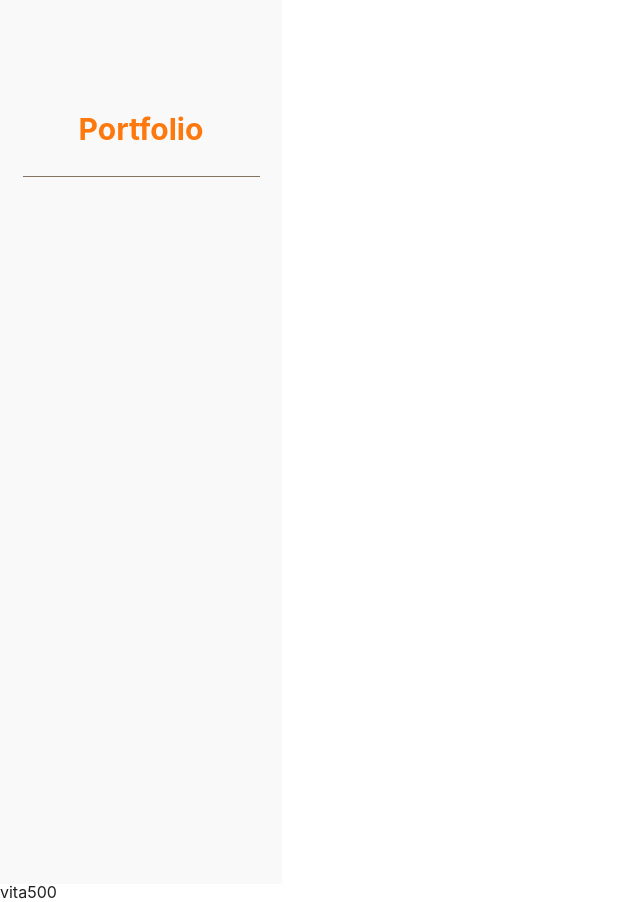
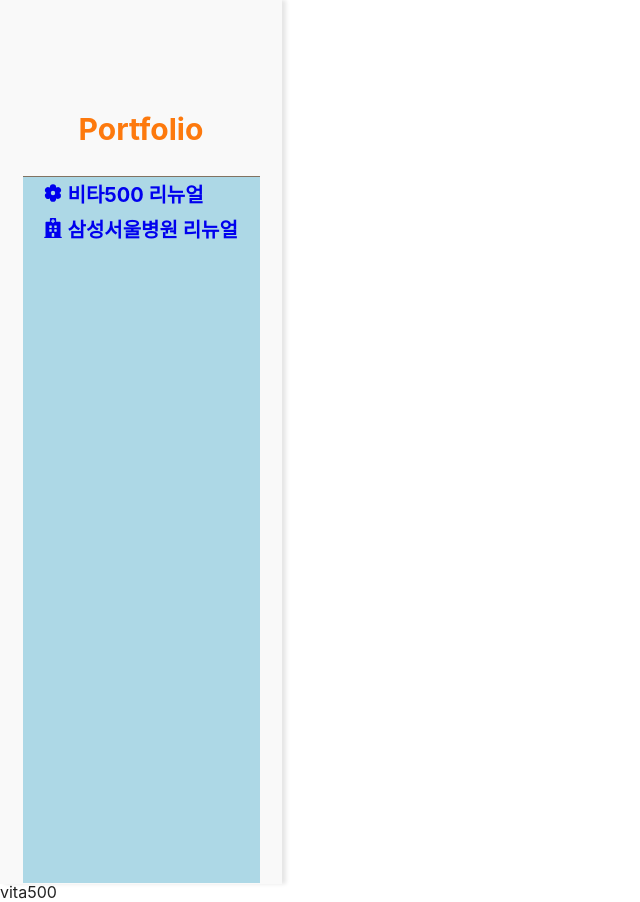
Before and after one commit to hyeeons/portfolio, a React (Create React App) app: page /vita500 in a window 1280 px wide. Shown: the whole page, without its empty margins (0-640 px from the left). Built offline with nearby package versions, Linux system fonts and the light colour scheme; a web font is replaced by a local one.

Commit message:
gnb작업중

```diff
--- a/package.json
+++ b/package.json
@@ -8,6 +8,7 @@
     "@testing-library/user-event": "^13.5.0",
     "react": "^18.2.0",
     "react-dom": "^18.2.0",
+    "react-icons": "^5.0.1",
     "react-router-dom": "^6.22.1",
     "react-scripts": "5.0.1",
     "styled-components": "^6.1.8",
--- a/src/assets/scss/common/_reset.scss
+++ b/src/assets/scss/common/_reset.scss
@@ -318,3 +318,23 @@ legend {
     content: "";
   }
 }
+
+.link {
+  text-decoration: none;
+  box-shadow: none;
+  //   color: inherit;
+}
+
+.link:hover {
+  text-decoration: none;
+  border: none;
+}
+
+.link:focus {
+  box-shadow: none;
+}
+
+.link:active {
+  box-shadow: none;
+  //   color: inherit;
+}
--- /dev/null
+++ b/src/components/layout/Gnb.jsx
@@ -0,0 +1,77 @@
+import { PiFlowerFill } from "react-icons/pi";
+import { FaHospital } from "react-icons/fa";
+import styled from "styled-components";
+import { Link } from "react-router-dom";
+import theme from "../../themes/theme";
+
+const Gnb = () => {
+  const MenuArr = [
+    { path: "/vita500", icon: <PiFlowerFill />, text: "비타500 리뉴얼" },
+    {
+      path: "/samsunghospital",
+      icon: <FaHospital />,
+      text: "삼성서울병원 리뉴얼",
+    },
+  ];
+  return (
+    <GnbWrap>
+      <div className="header">
+        <h1>Portfolio</h1>
+      </div>
+      <div className="menuWrap">
+        {MenuArr.map((item, index) => (
+          <div className="menu-box" key={index}>
+            <Link to={item.path} className="link">
+              <div className="menu menu-icon">{item.icon}</div>
+              <div className="menu menu-text">{item.text}</div>
+            </Link>
+          </div>
+        ))}
+      </div>
+    </GnbWrap>
+  );
+};
+const GnbWrap = styled.div`
+  background-color: ${theme.colors.grayF9};
+  width: 282px;
+  height: 100vh;
+  padding-top: 84px;
+  box-shadow: 4px 0px 4px rgba(0, 0, 0, 0.1);
+
+  .header {
+    width: 237px;
+    height: 92px;
+    margin: 0 auto;
+    border-bottom: 1px solid ${theme.colors.gnbLine};
+  }
+  h1 {
+    font-size: 30px;
+    font-weight: 700;
+    text-align: center;
+    padding: 30px 0;
+    color: ${theme.colors.orangeVita};
+  }
+  .menuWrap {
+    background: lightblue;
+    width: 237px;
+    height: 706px;
+    margin: 0 auto;
+  }
+  .menu-box {
+  }
+
+  .link {
+    height: 35px;
+    padding: 0 20px;
+    display: flex;
+    gap: 5px;
+    align-items: center;
+    cursor: pointer;
+  }
+  .menu {
+    font-size: 20px;
+    font-weight: 700;
+  }
+`;
+
+export default Gnb;
--- a/src/components/layout/Layout.jsx
+++ b/src/components/layout/Layout.jsx
@@ -1,6 +1,7 @@
 import { Outlet } from "react-router-dom";
 import styled from "styled-components";
 import theme from "../../themes/theme";
+import Gnb from "./Gnb";
 
 const Layout = () => {
   return (
@@ -13,33 +14,10 @@ const Layout = () => {
 export const PfLayout = () => {
   return (
     <>
-      <GnbWrap>
-        <div className="header">
-          <h1>Portfolio</h1>
-        </div>
-      </GnbWrap>
+      <Gnb />
       <Outlet />
     </>
   );
 };
 
-const GnbWrap = styled.div`
-  background-color: ${theme.colors.grayF9};
-  width: 282px;
-  height: 100vh;
-  padding-top: 84px;
-  .header {
-    width: 237px;
-    height: 92px;
-    margin: 0 auto;
-    border-bottom: 1px solid ${theme.colors.gnbLine};
-  }
-  h1 {
-    font-size: 1.875rem;
-    font-weight: 700;
-    text-align: center;
-    padding: 30px 0;
-    color: ${theme.colors.orangeVita};
-  }
-`;
 export default Layout;
--- a/src/themes/style.js
+++ b/src/themes/style.js
@@ -1,12 +1,18 @@
 import { createGlobalStyle } from "styled-components";
+import theme from "./theme";
 
 const GlobalStyle = createGlobalStyle`
 body {
-	color: #222;
+	color: ${theme.colors.txtdefault};
 	font-family: "Pretendard Variable", Pretendard, -apple-system,
     BlinkMacSystemFont, system-ui, Roboto, "Helvetica Neue", "Segoe UI",
     "Apple SD Gothic Neo", "Noto Sans KR", "Malgun Gothic", "Apple Color Emoji",
     "Segoe UI Emoji", "Segoe UI Symbol", sans-serif;
+	.link {
+  text-decoration: none;
+box-shadow: none;
+}
+
 }
 `;
 export default GlobalStyle;
--- a/src/themes/theme.js
+++ b/src/themes/theme.js
@@ -5,6 +5,15 @@ export const theme = {
     orangeVita: "#FD790D",
     grayF9: "#F9F9F9",
     gnbLine: "#827362",
+    black: "#000",
+    txtdefault: "#222",
+    txtDkNavy: "#2D3748",
+  },
+  fonts: {
+    fz20bold: {
+      fontszie: "20px",
+      fontweight: "700",
+    },
   },
 };
 
```
Also changed, not shown: 1 other file (tests, documents, lock files or other folders).
